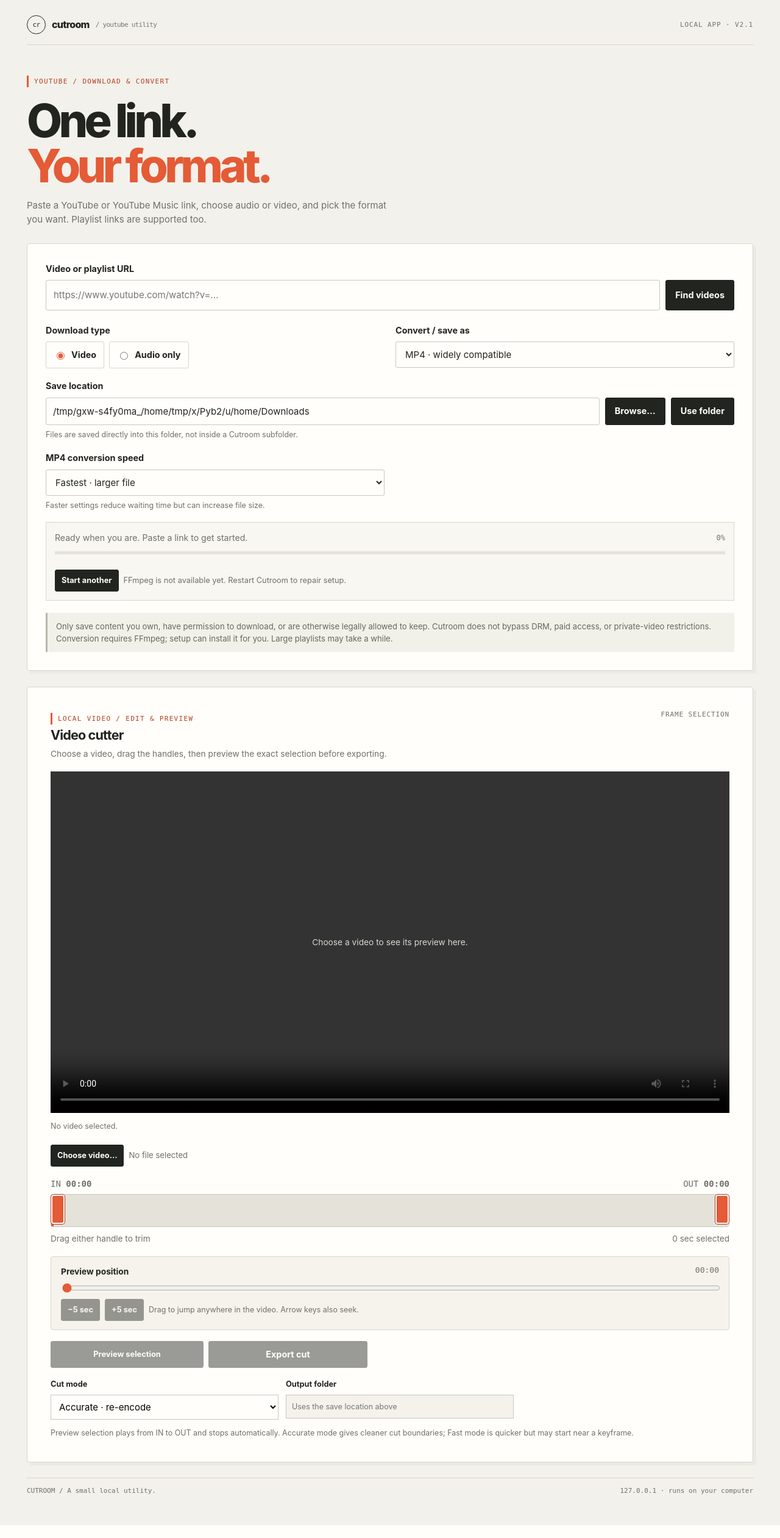
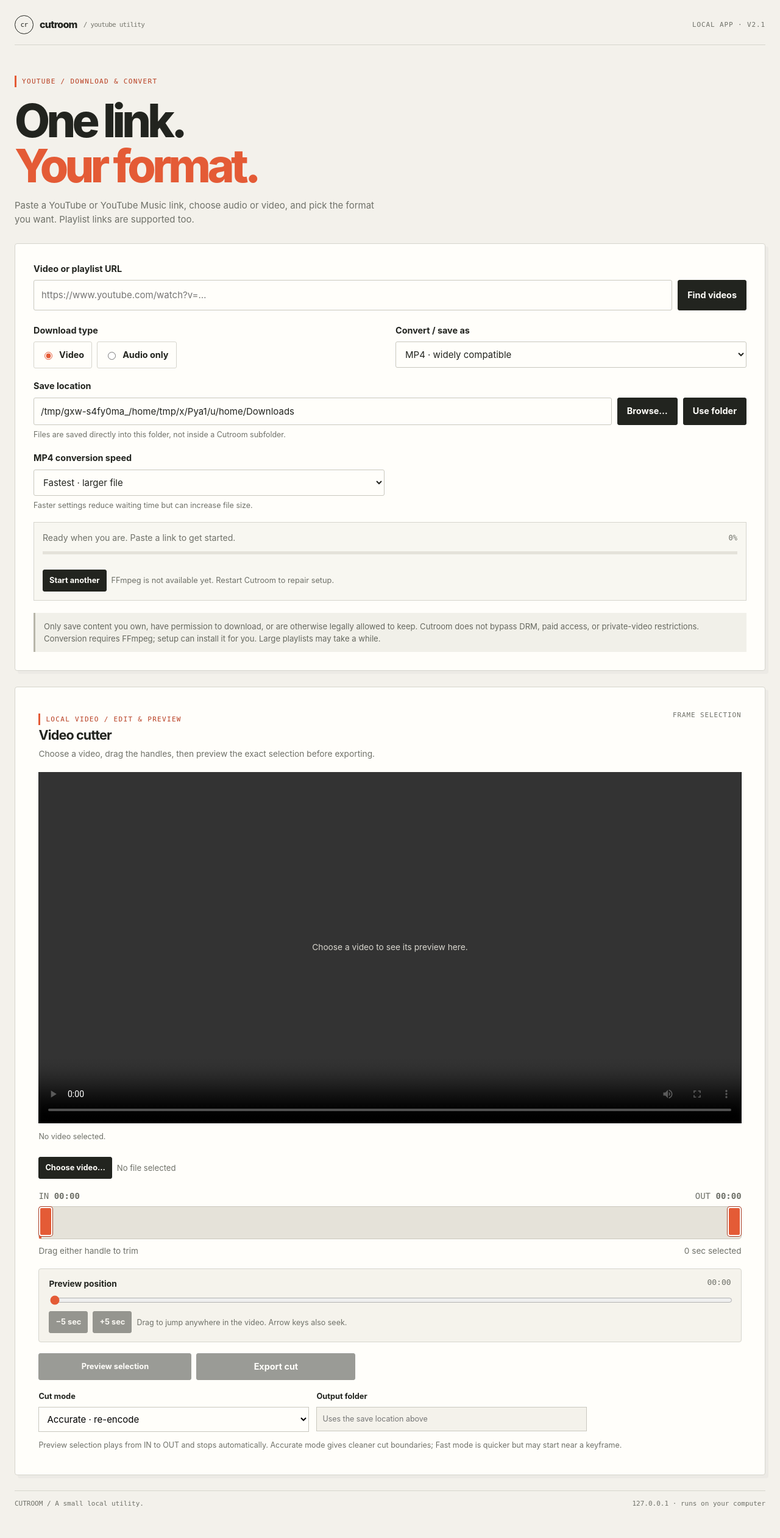
Before and after one commit to toppyfarter/cutroom, a Flask app: page / in a window 1280 px wide. Shown: the whole page at 61% size. Before the commit the page ends 2501 px from the top, so only its background shows below. Run offline with Flask 3, Linux system fonts and the light colour scheme.

Commit message:
Make preview player adaptive and disable floating picture-in-picture

```diff
--- a/templates/index.html
+++ b/templates/index.html
@@ -71,6 +71,40 @@
 .scrub-actions{display:flex;align-items:center;gap:8px;flex-wrap:wrap;margin-top:10px}
 .scrub-actions .cutter-hint{margin:0}
 
+
+/* Adaptive, full-width preview canvas */
+.wrap{max-width:1320px}
+.cutter-card{padding:clamp(22px,3vw,40px)}
+.cutter-layout{grid-template-columns:minmax(0,1fr);gap:24px}
+.preview-frame{
+  width:100%;
+  max-height:72vh;
+  aspect-ratio:16/9;
+  height:auto;
+  margin:0 auto;
+  background:#111;
+  display:flex;
+  align-items:center;
+  justify-content:center;
+  overflow:hidden;
+}
+.preview-frame video{
+  display:block;
+  width:100%;
+  height:100%;
+  max-width:100%;
+  max-height:72vh;
+  object-fit:contain;
+  object-position:center;
+}
+.cutter-side{width:100%;min-width:0}
+.cutter-options{max-width:900px}
+@media(max-width:700px){
+  .wrap{padding-left:14px;padding-right:14px}
+  .preview-frame{max-height:58vh}
+  .preview-frame video{max-height:58vh}
+}
+
 </style></head>
 <body><div class="wrap">
 <header class="nav"><div class="brand"><span class="logo">cr</span>cutroom <span style="font:11px ui-monospace,monospace;color:#77786f">/ youtube utility</span></div><span class="pill">Local app · v2.1</span></header>
@@ -87,7 +121,7 @@
   <div class="cutter-layout">
     <div>
       <div class="preview-frame">
-        <video id="cutPreview" controls preload="metadata" playsinline></video>
+        <video id="cutPreview" controls preload="metadata" playsinline disablepictureinpicture disableremoteplayback controlslist="nodownload noplaybackrate noremoteplayback"></video>
         <div class="preview-empty" id="previewEmpty">Choose a video to see its preview here.</div>
       </div>
       <div class="cutter-hint" id="videoInfo">No video selected.</div>
@@ -143,6 +177,24 @@ $('url').addEventListener('keydown',e=>{if(e.key==='Enter')$('inspectBtn').click
 
 let cutVideoPath="",cutDurationSeconds=0,cutPreviewing=false;
 const cutVideo=$("cutPreview"),cutStart=$("cutStart"),cutEnd=$("cutEnd");
+
+// Keep the preview canvas matched to the video's real aspect ratio.
+// object-fit:contain preserves the whole frame and avoids manual resizing.
+function fitPreviewToVideo(){
+  const width=cutVideo.videoWidth,height=cutVideo.videoHeight;
+  if(!width||!height)return;
+  const frame=document.querySelector(".preview-frame");
+  frame.style.aspectRatio=width+" / "+height;
+}
+cutVideo.addEventListener("loadedmetadata",fitPreviewToVideo);
+cutVideo.addEventListener("resize",fitPreviewToVideo);
+cutVideo.addEventListener("enterpictureinpicture",()=>{
+  // PiP is disabled on the element; if the browser still enters it, return to the embedded player.
+  if(document.pictureInPictureElement===cutVideo){
+    document.exitPictureInPicture().catch(()=>{});
+  }
+});
+
 // Built-in visual video cutter
 
 const cutPlayhead=$("cutPlayhead");
```
